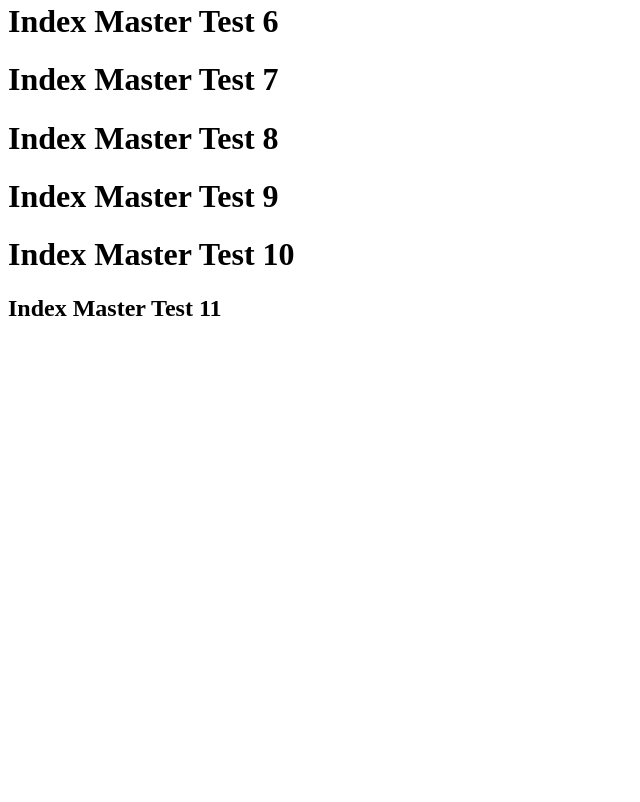
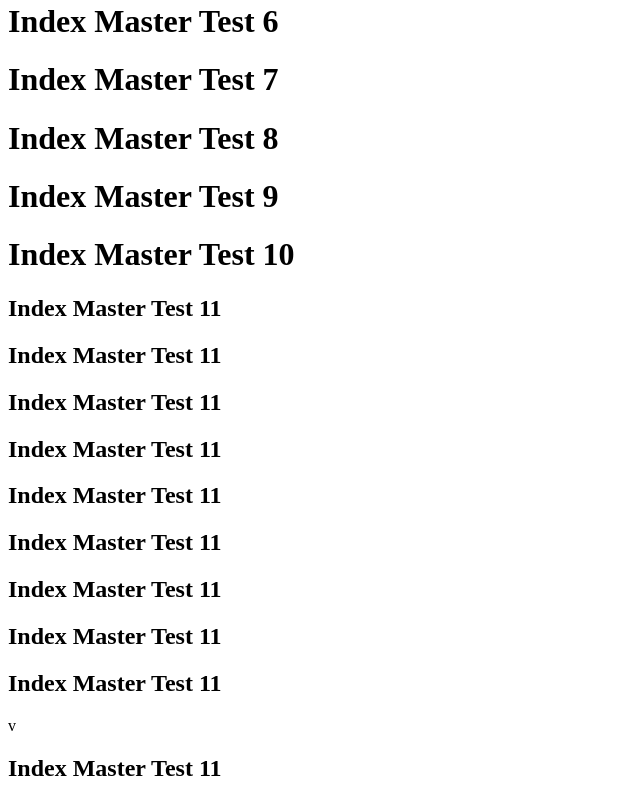
Before and after one commit to hapo-nghialuu/tutorial, a plain HTML site: page index.html in a window 1280 px wide. Shown: the part 356-1158 px from the top of the page, without its empty margins (0-640 px from the left). Before the commit the page ends 800 px from the top, so only its background shows below. Drawn offline with Linux system fonts and the light colour scheme.

Commit message:
manhupdate

```diff
--- a/index.html
+++ b/index.html
@@ -10,3 +10,14 @@
 <h1>Index Master Test 9</h1>
 <h1>Index Master Test 10</h1>
 <h2>Index Master Test 11</h2>
+
+
+<h2>Index Master Test 11</h2>
+<h2>Index Master Test 11</h2>
+<h2>Index Master Test 11</h2>
+<h2>Index Master Test 11</h2>
+<h2>Index Master Test 11</h2>
+<h2>Index Master Test 11</h2>
+<h2>Index Master Test 11</h2>
+<h2>Index Master Test 11</h2>
+v<h2>Index Master Test 11</h2>
```
Also changed, not shown: manh.txt (added).
